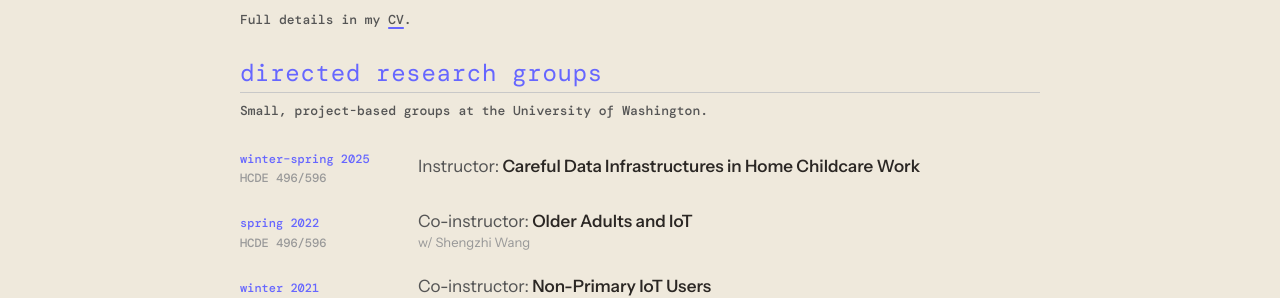
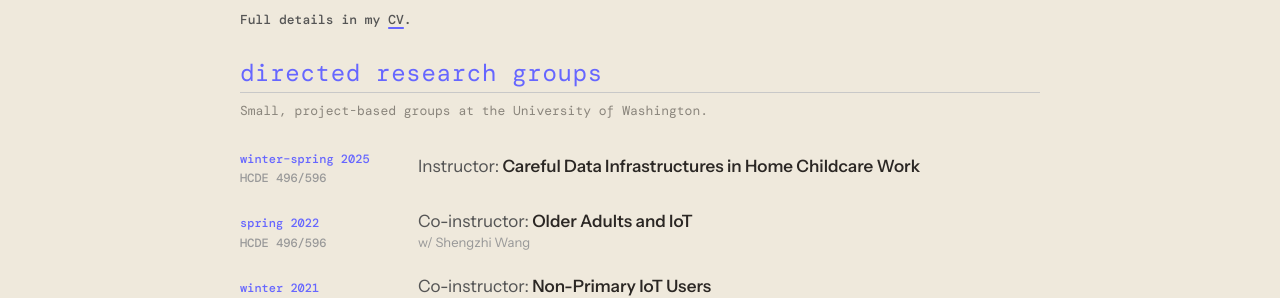
Before and after one commit to neillytan/neillytan.github.io, a Jekyll site: the page built from teaching.html, in a window 1280 px wide. Shown: the part 178-476 px from the top of the page. Built offline with Jekyll 4.4.1, drawn with Linux system fonts in a browser that asks for light colours; some web fonts are replaced.

Commit message:
Publications note: regular weight, lighter gray
Co-Authored-By: Claude Opus 5.5 <noreply@anthropic.com>

```diff
--- a/assets/css/style.css
+++ b/assets/css/style.css
@@ -124,7 +124,7 @@ p { margin: 0 0 1rem; }
 .name-note { max-width: 560px; margin-bottom: 28px; font-family: var(--heading-font); font-size: 13px; line-height: 1.8; color: #555; }
 .pub-section { margin-bottom: 56px; }
 .pub-section h2 { font-size: 1.5rem; line-height: 1.2; padding-bottom: 4px; border-bottom: 1px solid var(--line); margin-bottom: 8px; }
-.pub-note { font-family: var(--heading-font); font-size: 13px; color: #555; margin: 0 0 24px; }
+.pub-note { font-family: var(--heading-font); font-size: 13px; font-weight: 400; color: #8a857c; margin: 0 0 24px; }
 .pub-section h2 + .pub-list { margin-top: 24px; }
 .pub-list { display: grid; grid-template-columns: 86px minmax(0, 1fr); gap: 22px 18px; }
 .pub-id { font-family: var(--heading-font); font-size: 14px; color: var(--accent); padding-top: 3px; }
```
